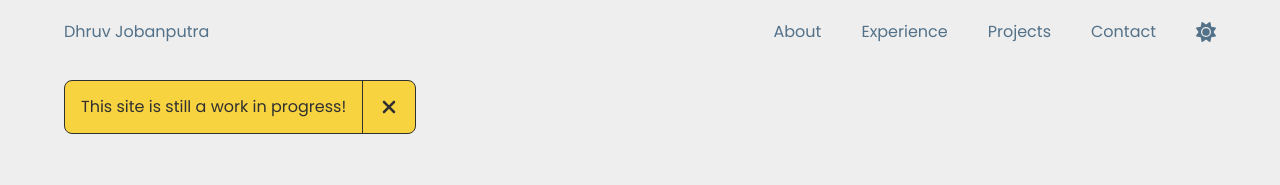
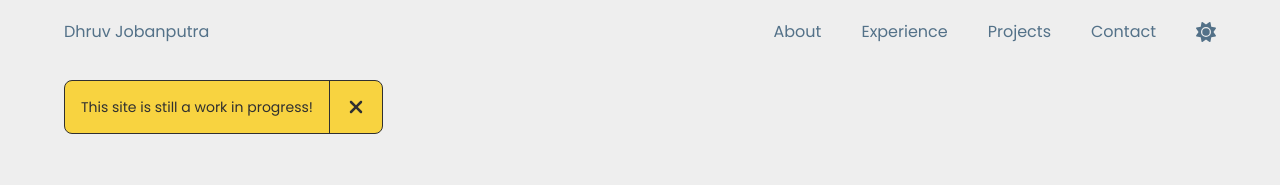
Before and after one commit to Dhrubub/portfolio, a React (Vite) app: page / in a window 1280 px wide. Shown: the top 185 px of the page. Built offline with nearby package versions, Linux system fonts and the light colour scheme.

Commit message:
banner text size fix

```diff
--- a/src/components/WIPBanner.tsx
+++ b/src/components/WIPBanner.tsx
@@ -16,7 +16,7 @@ const WIPBanner = () => {
 				show ? 'opacity-80' : 'opacity-0'
 			}`}
 					>
-						<div className='my-auto mx-4 text-[16px]'>
+						<div className='my-auto mx-4 text-[14px]'>
 							This site is still a work in progress!
 						</div>
 						<FontAwesomeIcon
```
